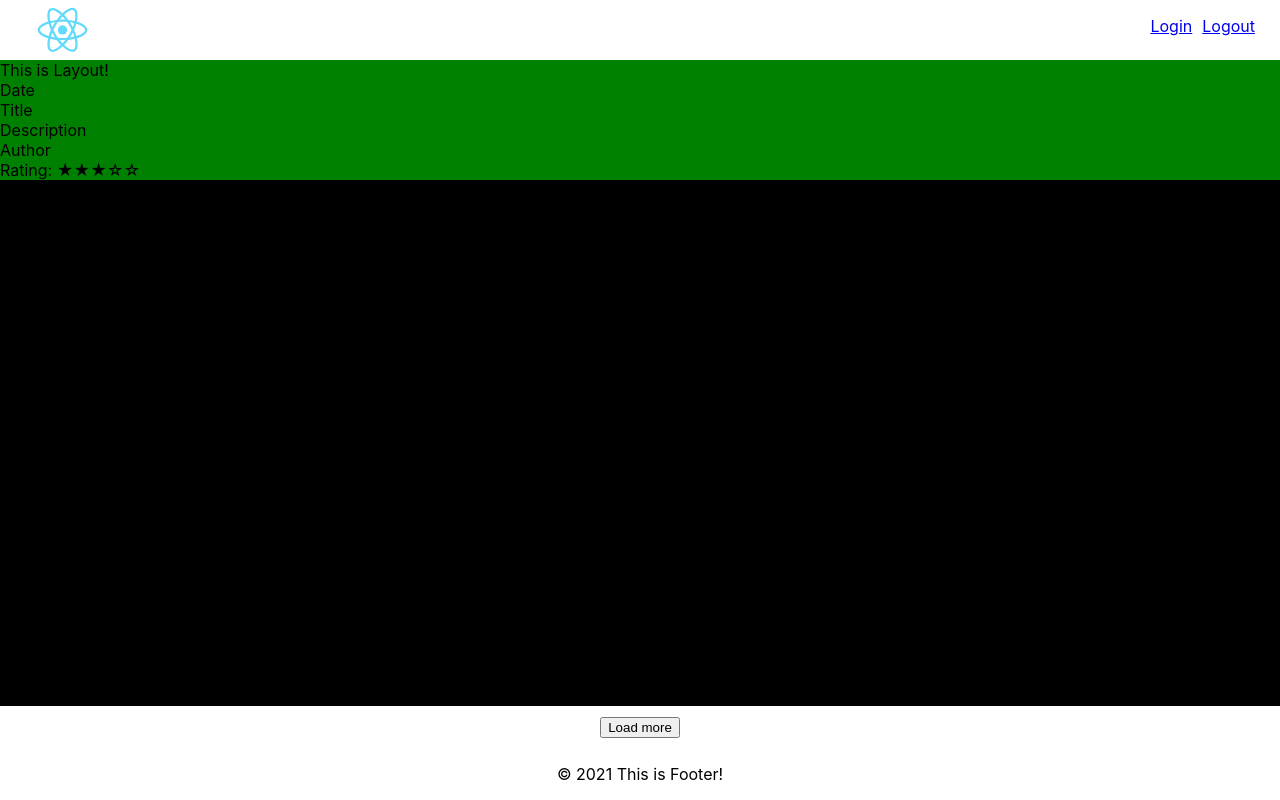
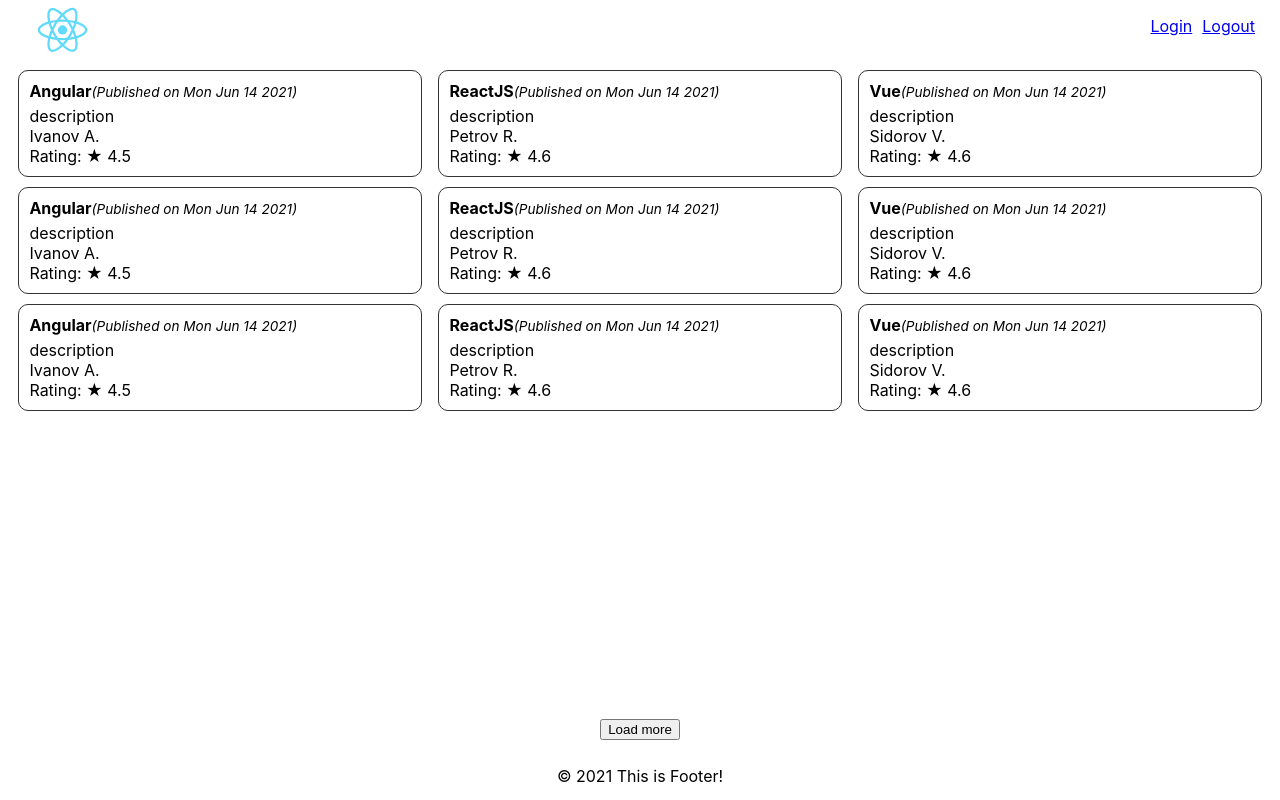
Before and after one commit to ps99/catacourses, a React (Create React App) app: page / in a window 1280 px wide. Built offline with nearby package versions, Linux system fonts and the light colour scheme.

Commit message:
Update project structure

```diff
--- a/src/App.tsx
+++ b/src/App.tsx
@@ -1,14 +1,15 @@
 import React from 'react';
-import Header from './Header'
-import Footer from './Footer'
-import Layout from './Layout'
+import Header from './components/Header/Header'
+import Footer from './components/Footer/Footer'
+import Layout from './components/List/List'
+
 import './scss/App.scss';
 
-function App() {
+function App(props:any) {
   return (
     <div className="App">
       <Header />
-      <Layout />
+      <Layout data={props.data}/>
       <Footer />
     </div>
   );
--- a/src/Course.tsx
+++ /dev/null
@@ -1,16 +0,0 @@
-import React from 'react';
-
-
-export const Course = () => {
-  return (
-    <div className="course_card">
-      <div className="course_card__date">Date</div>
-      <div className="course_card__title">Title</div>
-      <div className="course_card__description">Description</div>
-      <div className="course_card__author">Author</div>
-      <div className="course_card__rating">Rating: &#9733;&#9733;&#9733;&#9734;&#9734;</div>
-    </div>
-  )
-}
-
-export default Course;
--- a/src/Layout.tsx
+++ /dev/null
@@ -1,14 +0,0 @@
-import React from 'react';
-import Moviecard from './Course'
-
-export const Layout = () => {
-  return (
-    <main className="wrap">
-      This is Layout!
-
-      <Moviecard />
-    </main>
-  )
-}
-
-export default Layout;
--- /dev/null
+++ b/src/components/Course/Course.tsx
@@ -0,0 +1,17 @@
+export const Course = (props:any) => {
+  return (
+    <li className="course_card__wrapper">
+      <div className="course_card">
+        <div className="course_card__title">
+          {props.data.title}
+          <em className="course_card__date">(Published on {props.data.date})</em>
+        </div>
+        <div className="course_card__description">{props.data.description}</div>
+        <div className="course_card__author">{props.data.author}</div>
+        <div className="course_card__rating">Rating: &#9733; {props.data.rating}</div>
+      </div>
+    </li>
+  )
+}
+
+export default Course;
--- a/src/Header.tsx
+++ b/src/components/Header/Header.tsx
@@ -1,5 +1,4 @@
-import React from 'react';
-import logo from './logo.svg';
+import logo from '../../images/logo.svg';
 
 export const Header = () => {
   return (
--- /dev/null
+++ b/src/components/List/List.tsx
@@ -0,0 +1,15 @@
+import Course from '../Course/Course'
+
+export const List = (props:any) => {
+  const list = props.data.map((value:any) => {
+    return <Course key={value.id} data={value} />;
+  });
+
+  return (
+    <main className="wrap">
+      <ul className="courses_list">{list}</ul>
+    </main>
+  )
+}
+
+export default List;
--- a/src/index.tsx
+++ b/src/index.tsx
@@ -4,9 +4,12 @@ import './index.css';
 import App from './App';
 import reportWebVitals from './reportWebVitals';
 
+import {mockCourses} from './mockfile'// eslint-disable-next-line
+import {CourseModel} from './mockfileModel'// eslint-disable-next-line
+
 ReactDOM.render(
   <React.StrictMode>
-    <App />
+    <App data={mockCourses} />
   </React.StrictMode>,
   document.getElementById('root')
 );
--- /dev/null
+++ b/src/mockfile.ts
@@ -0,0 +1,66 @@
+import {CourseModel} from './mockfileModel'
+
+export const mockCourses: CourseModel[] = [{
+  id: 1,
+  date: (new Date()).toDateString(),
+  title: 'Angular',
+  description: 'description',
+  author: 'Ivanov A.',
+  rating: 4.5
+}, {
+  id: 2,
+  date: (new Date()).toDateString(),
+  title: 'ReactJS',
+  description: 'description',
+  author: 'Petrov R.',
+  rating: 4.6
+}, {
+  id: 3,
+  date: (new Date()).toDateString(),
+  title: 'Vue',
+  description: 'description',
+  author: 'Sidorov V.',
+  rating: 4.6
+}, {
+  id: 4,
+  date: (new Date()).toDateString(),
+  title: 'Angular',
+  description: 'description',
+  author: 'Ivanov A.',
+  rating: 4.5
+}, {
+  id: 5,
+  date: (new Date()).toDateString(),
+  title: 'ReactJS',
+  description: 'description',
+  author: 'Petrov R.',
+  rating: 4.6
+}, {
+  id: 6,
+  date: (new Date()).toDateString(),
+  title: 'Vue',
+  description: 'description',
+  author: 'Sidorov V.',
+  rating: 4.6
+},{
+  id: 7,
+  date: (new Date()).toDateString(),
+  title: 'Angular',
+  description: 'description',
+  author: 'Ivanov A.',
+  rating: 4.5
+}, {
+  id: 8,
+  date: (new Date()).toDateString(),
+  title: 'ReactJS',
+  description: 'description',
+  author: 'Petrov R.',
+  rating: 4.6
+}, {
+  id: 9,
+  date: (new Date()).toDateString(),
+  title: 'Vue',
+  description: 'description',
+  author: 'Sidorov V.',
+  rating: 4.6
+}]
--- /dev/null
+++ b/src/mockfileModel.ts
@@ -0,0 +1,8 @@
+export interface CourseModel {
+  id: number;
+  date: string;
+  title: string;
+  description: string;
+  author: string;
+  rating: number;
+}
--- a/src/scss/App.scss
+++ b/src/scss/App.scss
@@ -5,19 +5,19 @@
 }
 
 html {
-  min-height: 100%;
+  height: 100%;
 }
 
 body {
+  position: relative;
   min-height: 100%;
-  background: #000;
 }
 
 .App {
   display: flex;
   flex-direction: column;
   flex-grow: 1;
-  padding: 60px 0;
+  padding: 60px 0 92px;
 }
 
 .header {
@@ -56,6 +56,7 @@ body {
   flex-direction: column;
   justify-content: space-between;
   width: 100%;
+  height: 92px;
   padding: 0 20px;
   text-align: center;
   background: #fff;
@@ -68,5 +69,35 @@ body {
 
 .wrap {
   min-height: 100%;
-  background: green;
 }
+
+.courses_list {
+  display: flex;
+  justify-content: space-around;
+  flex-wrap: wrap;
+  margin: 0;
+  padding: 0 10px 10px;
+  list-style: none;
+}
+
+.course_card__wrapper {
+  width: 32%;
+  padding: 10px 0 0;
+}
+
+.course_card {
+  padding: 10px;
+  border: solid 1px #333;
+  border-radius: 10px;
+  width: 100%;
+}
+
+.course_card__title {
+  padding: 0 0 5px;
+  font-weight: 700;
+
+  em {
+    font-weight: normal;
+    font-size: 0.85em;
+  }
+}
```
Also changed, not shown: src/components/Footer/Footer.tsx (renamed from src/Footer.tsx), src/images/logo.svg (renamed from src/logo.svg).
